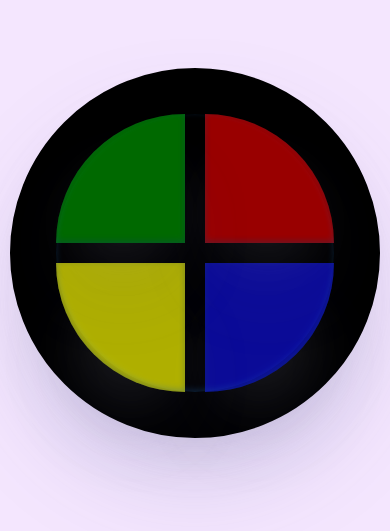
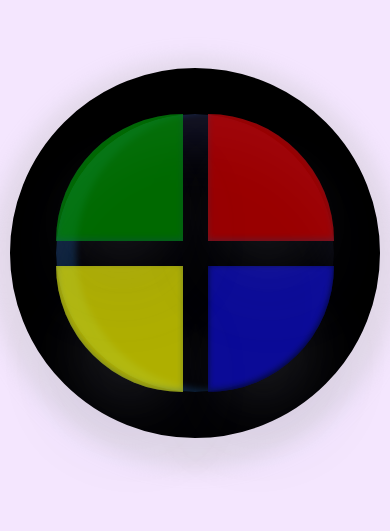
Before and after one commit to biacaram/genius, a plain HTML site: page index.html in a window 390 px wide. Shown: the part 169-700 px from the top of the page. Drawn offline with Linux system fonts and the light colour scheme.

Commit message:
ajustes no style: sombras e responsividade

```diff
--- a/style.css
+++ b/style.css
@@ -23,7 +23,7 @@ body {
     grid-gap: 40px;
     border: 100px solid #000;
     background-color: #000;
-    box-shadow: rgba(84, 84, 156, 0.25) 0px 50px 100px -20px, rgba(184, 184, 184, 0.3) 0px 30px 60px -30px, rgba(25, 90, 155, 0.35) 0px -2px 6px 0px inset;
+    box-shadow: rgba(84, 84, 156, 0.25) 0px 50px 50px -20px inset, rgba(184, 184, 184, 0.3) 0px 10px 20px 20px, rgba(25, 90, 155, 0.35) 20px -2px 6px 0px inset;
     border-radius: 100%;
     width: 700px;
     height: 700px;
@@ -34,7 +34,7 @@ body {
     background-color: rgb(17, 17, 216);
     border-bottom-right-radius: 100%;
     opacity: 0.7;
-    box-shadow: rgba(84, 84, 156, 0.25) 0px 50px 100px -20px, rgba(184, 184, 184, 0.3) 0px 30px 60px -30px, rgba(25, 90, 155, 0.35) 0px -2px 6px 0px inset;
+    box-shadow: rgba(84, 84, 156, 0.25) 0px 50px 100px -20px, rgba(184, 184, 184, 0.3) 0px 30px 60px -30px, rgba(2, 12, 22, 0.753) 0px -2px 6px 0px inset;
 }
 
 .red {
@@ -69,7 +69,7 @@ body {
     .genius {
         width: 95vw;
         height: 95vw;
-        grid-gap: 20px;
+        grid-gap: 25px;
         border: 12vw solid #000;
     }
 }
```
